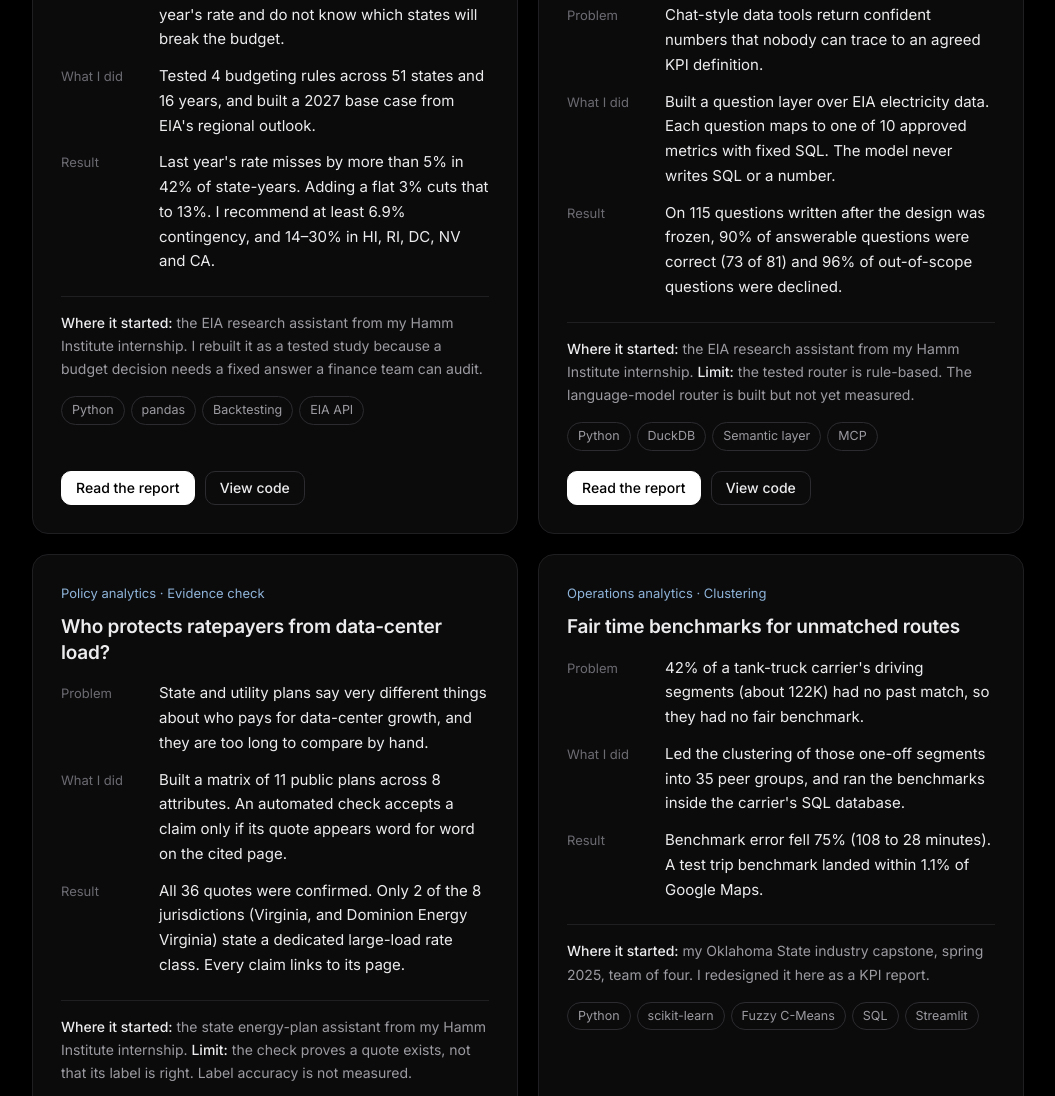
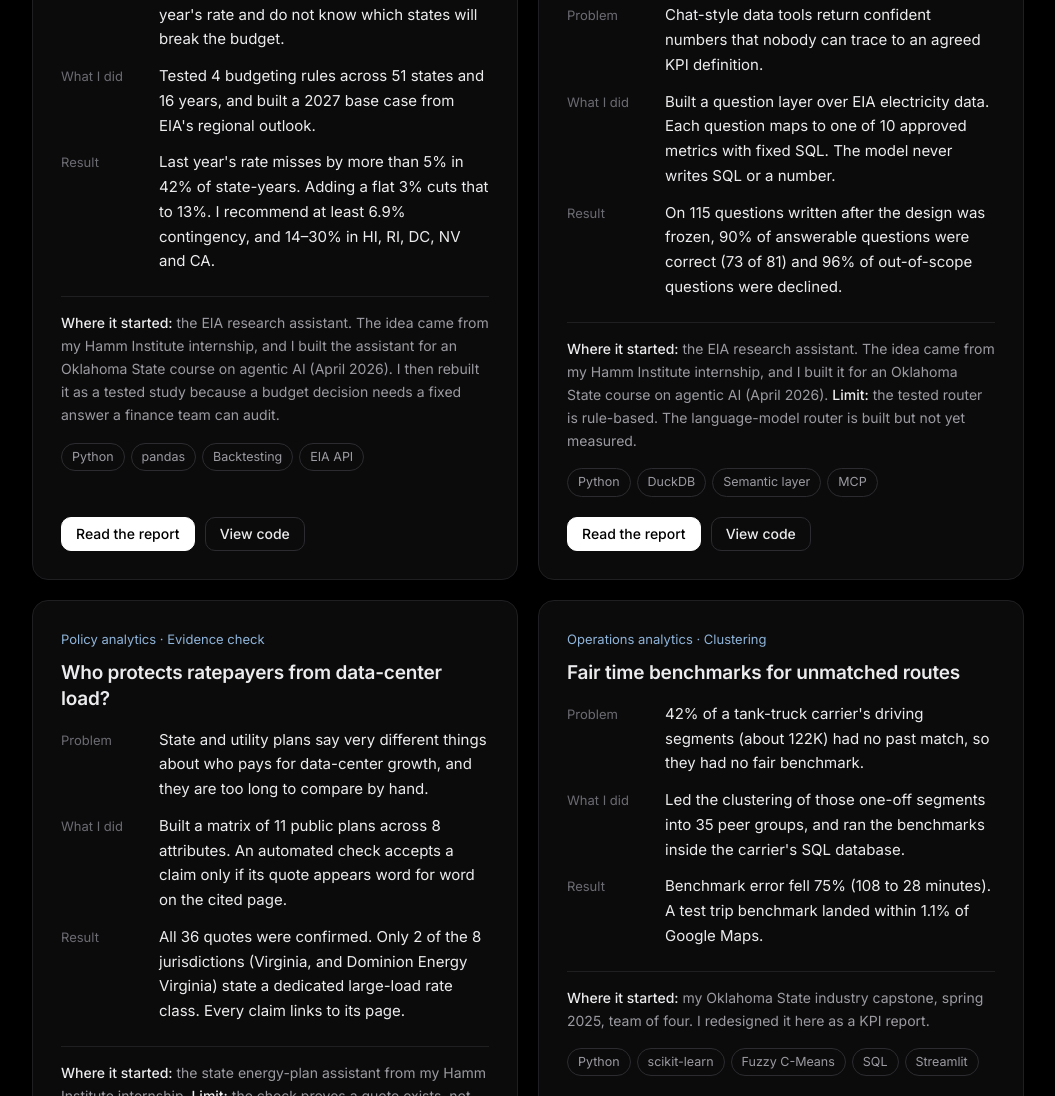
Before and after one commit to srikarananand/srikarananand.github.io, a plain HTML site: page index.html in a window 1280 px wide. Shown: the part 3555-4651 px from the top of the page, without its empty margins (112-1167 px from the left). Drawn offline with Linux system fonts and the light colour scheme.

Commit message:
Clarify where the EIA-based projects started

```diff
--- a/index.html
+++ b/index.html
@@ -385,7 +385,7 @@ footer a{color:var(--muted)}
           <div><dt>What I did</dt><dd>Tested 4 budgeting rules across 51 states and 16 years, and built a 2027 base case from EIA's regional outlook.</dd></div>
           <div><dt>Result</dt><dd>Last year's rate misses by more than 5% in 42% of state-years. Adding a flat 3% cuts that to 13%. I recommend at least 6.9% contingency, and 14–30% in HI, RI, DC, NV and CA.</dd></div>
         </dl>
-        <p class="origin"><b>Where it started:</b> the EIA research assistant from my Hamm Institute internship. I rebuilt it as a tested study because a budget decision needs a fixed answer a finance team can audit.</p>
+        <p class="origin"><b>Where it started:</b> the EIA research assistant. The idea came from my Hamm Institute internship, and I built the assistant for an Oklahoma State course on agentic AI (April 2026). I then rebuilt it as a tested study because a budget decision needs a fixed answer a finance team can audit.</p>
         <ul class="chips"><li>Python</li><li>pandas</li><li>Backtesting</li><li>EIA API</li></ul>
         <div class="ctas">
           <a class="btn primary small" href="https://srikarananand.github.io/Electricity-Cost-Risk-Study/" target="_blank" rel="noopener">Read the report</a>
@@ -401,7 +401,7 @@ footer a{color:var(--muted)}
           <div><dt>What I did</dt><dd>Built a question layer over EIA electricity data. Each question maps to one of 10 approved metrics with fixed SQL. The model never writes SQL or a number.</dd></div>
           <div><dt>Result</dt><dd>On 115 questions written after the design was frozen, 90% of answerable questions were correct (73 of 81) and 96% of out-of-scope questions were declined.</dd></div>
         </dl>
-        <p class="origin"><b>Where it started:</b> the EIA research assistant from my Hamm Institute internship. <b>Limit:</b> the tested router is rule-based. The language-model router is built but not yet measured.</p>
+        <p class="origin"><b>Where it started:</b> the EIA research assistant. The idea came from my Hamm Institute internship, and I built it for an Oklahoma State course on agentic AI (April 2026). <b>Limit:</b> the tested router is rule-based. The language-model router is built but not yet measured.</p>
         <ul class="chips"><li>Python</li><li>DuckDB</li><li>Semantic layer</li><li>MCP</li></ul>
         <div class="ctas">
           <a class="btn primary small" href="https://srikarananand.github.io/Ask-the-KPI/" target="_blank" rel="noopener">Read the report</a>
```
